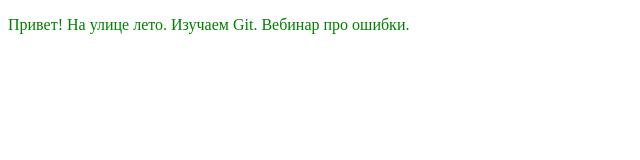
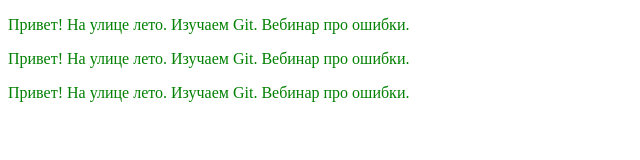
Before and after one commit to Elena7110/test24622, a plain HTML site: page index.html in a window 1280 px wide. Shown: the whole page, without its empty margins (0-640 px from the left). Drawn offline with Linux system fonts and the light colour scheme.

Commit message:
The best commit

```diff
--- a/index.html
+++ b/index.html
@@ -9,5 +9,7 @@
 </head>
 <body>
 	<p class="text">Привет! На улице лето. Изучаем Git. Вебинар про ошибки. </p>
+	<p class="text">Привет! На улице лето. Изучаем Git. Вебинар про ошибки. </p>
+	<p class="text">Привет! На улице лето. Изучаем Git. Вебинар про ошибки. </p>
 </body>
 </html>
```
